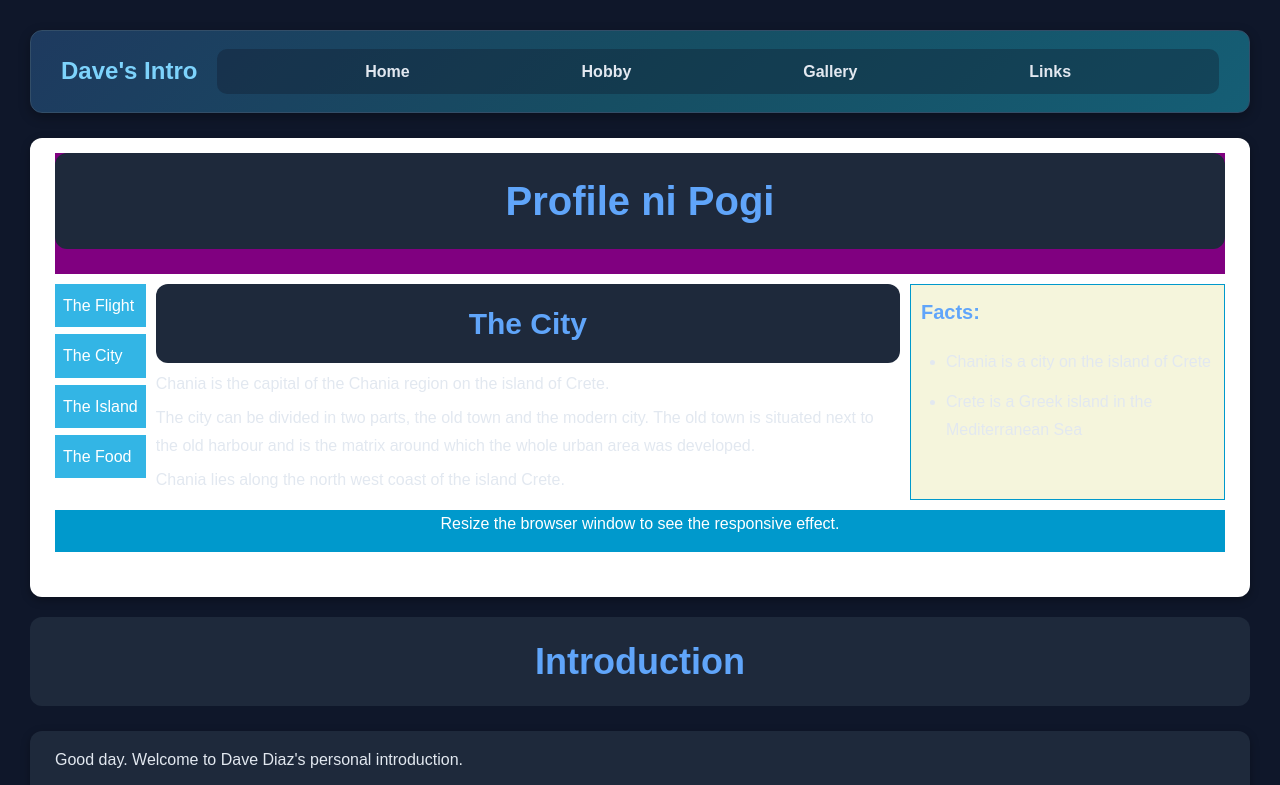
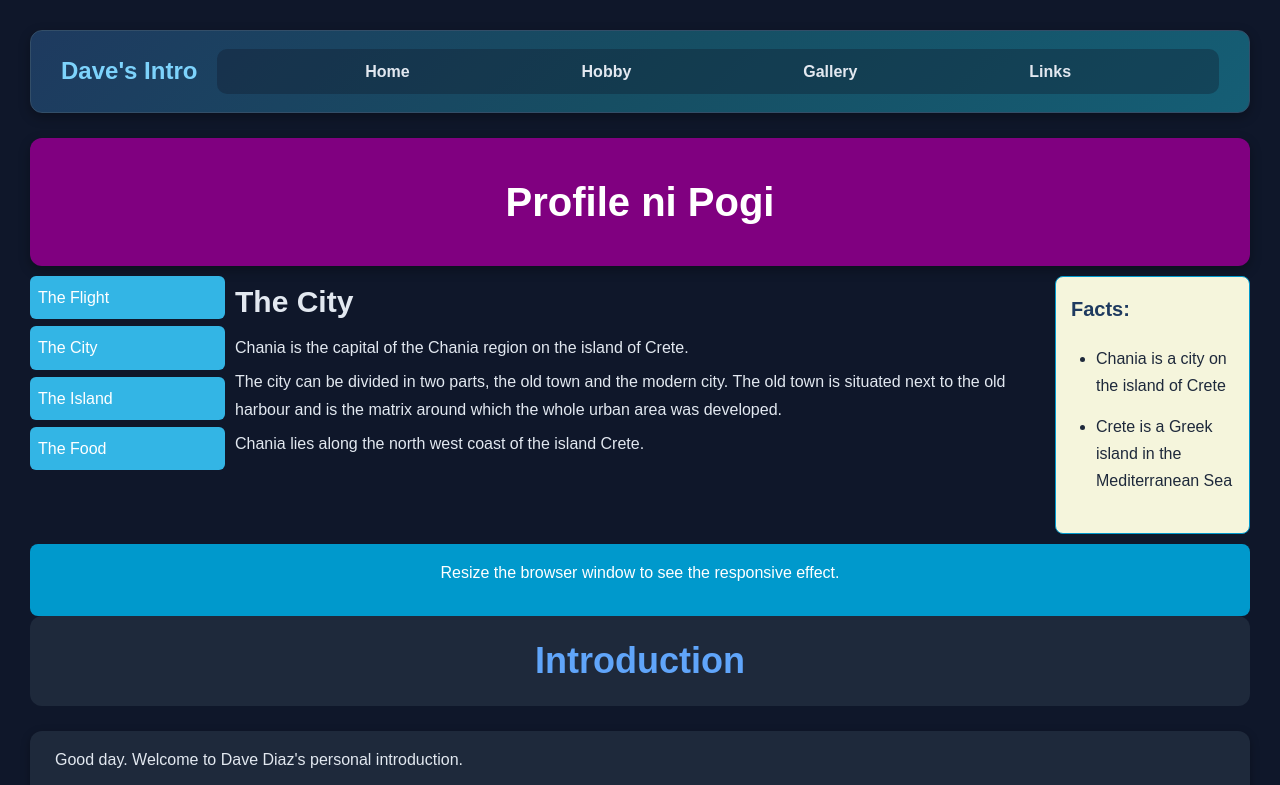
Before and after one commit to Crowlessss/WEBPROG-CS251_IT253-HTML-Lessons, a plain HTML site: page introduction/index.html in a window 1280 px wide. Shown: the top 785 px of the page. Drawn offline with Linux system fonts and the light colour scheme.

Commit message:
Enhance grid layout and styles in mystyle.css
Refactor grid layout and improve styling for various elements.

```diff
--- a/introduction/css/mystyle.css
+++ b/introduction/css/mystyle.css
@@ -1,4 +1,3 @@
-
 * {
     margin: 0;
     padding: 0;
@@ -21,24 +20,32 @@ body {
 .grid-container {
     display: grid;
     grid-template-areas:
-    'header'
-    'menu'
-    'main'
-    'facts'
-    'footer';
-  background-color: white;
+        "header"
+        "menu"
+        "main"
+        "facts"
+        "footer";
+    grid-template-columns: 1fr;
     gap: 10px;
+    background-color: transparent;
 }
 
-.header {
+.grid-container .header {
     grid-area: header;
     background-color: purple;
     text-align: center;
     color: #ffffff;
+    padding: 20px;
+    border-radius: 12px;
+    box-shadow: 0 4px 12px rgba(0, 0, 0, 0.3);
 }
 
-.header > h1 {
+.grid-container .header > h1 {
     font-size: 40px;
+    color: white;
+    background: transparent;
+    margin: 0;
+    padding: 10px;
 }
 
 .menu {
@@ -46,7 +53,7 @@ body {
 }
 
 .menu ul {
-  list-style-type: none;
+    list-style: none;
     margin: 0;
     padding: 0;
 }
@@ -56,6 +63,8 @@ body {
     margin-bottom: 7px;
     background-color: #33b5e5;
     color: #ffffff;
+    border-radius: 6px;
+    transition: background-color 0.3s ease;
 }
 
 .menu li:hover {
@@ -79,41 +88,30 @@ body {
     grid-area: facts;
     border: 1px solid #0099cc;
     background-color: beige;
-  padding: 10px;
+    color: #1e293b;
+    padding: 15px;
+    border-radius: 8px;
 }
 
 .facts > h2 {
     font-size: 20px;
+    color: #1e3a5f;
 }
 
 .facts li {
     margin-bottom: 5px;
 }
 
-.footer {
+.grid-container .footer {
     grid-area: footer;
     background-color: #0099cc;
     color: #ffffff;
     text-align: center;
+    padding: 15px;
+    border-radius: 8px;
 }
 
-@media (min-width: 600px) {
-  .header {grid-area: 1 / span 6;}
-  .menu {grid-area: 2 / span 1;}
-  .content {grid-area: 2 / span 4;}
-  .facts {grid-area: 3 / span 6;}
-  .footer {grid-area: 4 / span 6;}
-}
-
-@media (min-width: 768px) {
-  .header {grid-area: 1 / span 6;}
-  .menu {grid-area: 2 / span 1;}
-  .content {grid-area: 2 / span 4;}
-  .facts {grid-area: 2 / span 1;}
-  .footer {grid-area: 3 / span 6;}
-}
-
-header {
+body > header {
     background: linear-gradient(135deg, #1e3a5f, #164e63, #155e75);
     padding: 18px 30px;
     border-radius: 12px;
@@ -129,7 +127,7 @@ header {
     box-shadow: 0 4px 12px rgba(0, 0, 0, 0.3);
 }
 
-header h2 {
+body > header h2 {
     color: #7dd3fc;
     margin: 0;
 }
@@ -161,7 +159,7 @@ nav a:hover {
     color: white;
 }
 
-h1 {
+body > h1 {
     text-align: center;
     background-color: #1e293b;
     color: #60a5fa;
@@ -185,7 +183,7 @@ p {
     margin-bottom: 15px;
 }
 
-body > div {
+body > div:not(.grid-container) {
     background-color: #1e293b;
     padding: 15px 25px 25px;
     margin: 20px 0;
@@ -270,18 +268,39 @@ body > h2:last-of-type {
     margin-top: 25px;
 }
 
+@media (min-width: 600px) {
+    .grid-container {
+        grid-template-columns: repeat(6, 1fr);
+        grid-template-areas:
+            "header header header header header header"
+            "menu main main main main main"
+            "facts facts facts facts facts facts"
+            "footer footer footer footer footer footer";
+    }
+}
+
+@media (min-width: 768px) {
+    .grid-container {
+        grid-template-columns: repeat(6, 1fr);
+        grid-template-areas:
+            "header header header header header header"
+            "menu main main main main facts"
+            "footer footer footer footer footer footer";
+    }
+}
+
 @media (max-width: 600px) {
     body {
         padding: 15px;
     }
 
-    header {
+    body > header {
         flex-direction: column;
         padding: 18px;
         gap: 15px;
     }
 
-    header h2 {
+    body > header h2 {
         text-align: center;
     }
 
@@ -295,7 +314,7 @@ body > h2:last-of-type {
         font-size: 14px;
     }
 
-    h1 {
+    body > h1 {
         font-size: 27px;
     }
 
@@ -313,7 +332,11 @@ body > h2:last-of-type {
         padding: 9px;
     }
 
-    body > div {
+    body > div:not(.grid-container) {
         padding: 15px;
     }
+
+    .grid-container {
+        grid-template-columns: 1fr;
     }
+}
```
Lines whose indentation alone changed are shown as unchanged.
